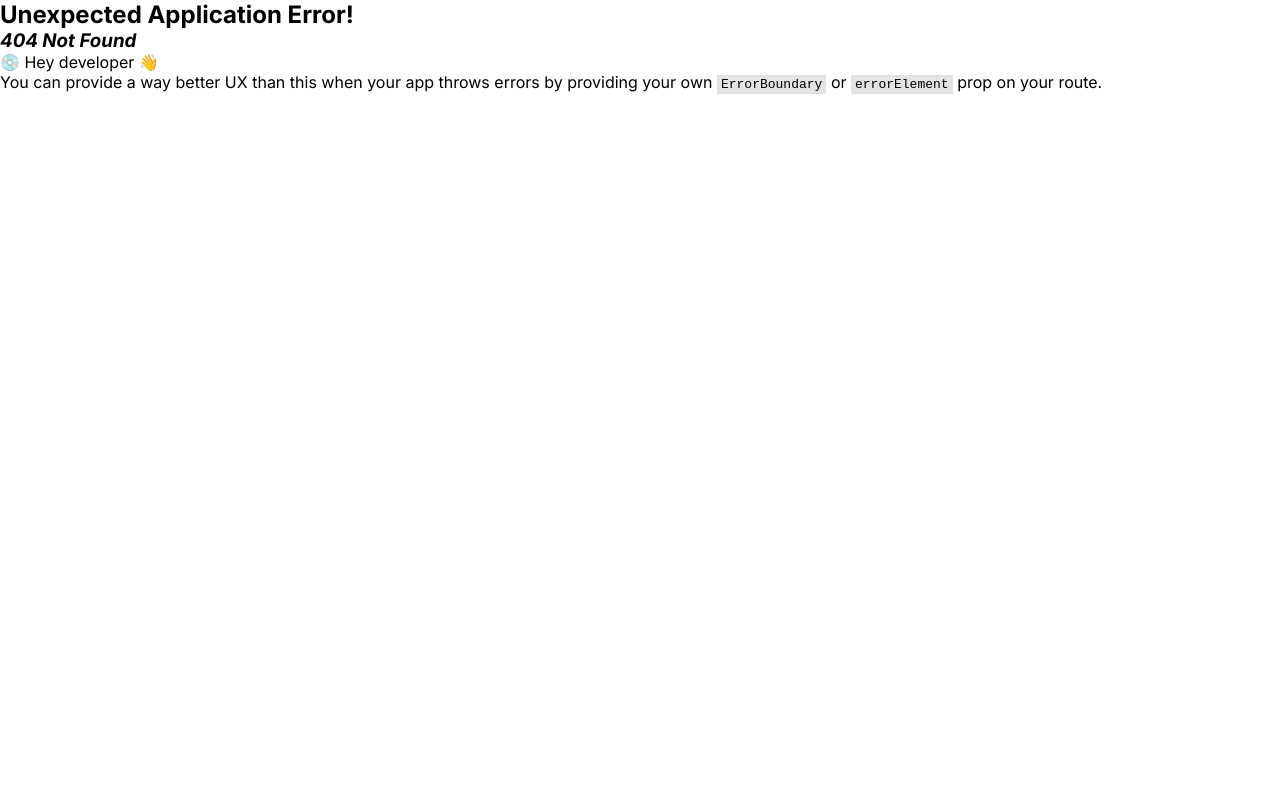
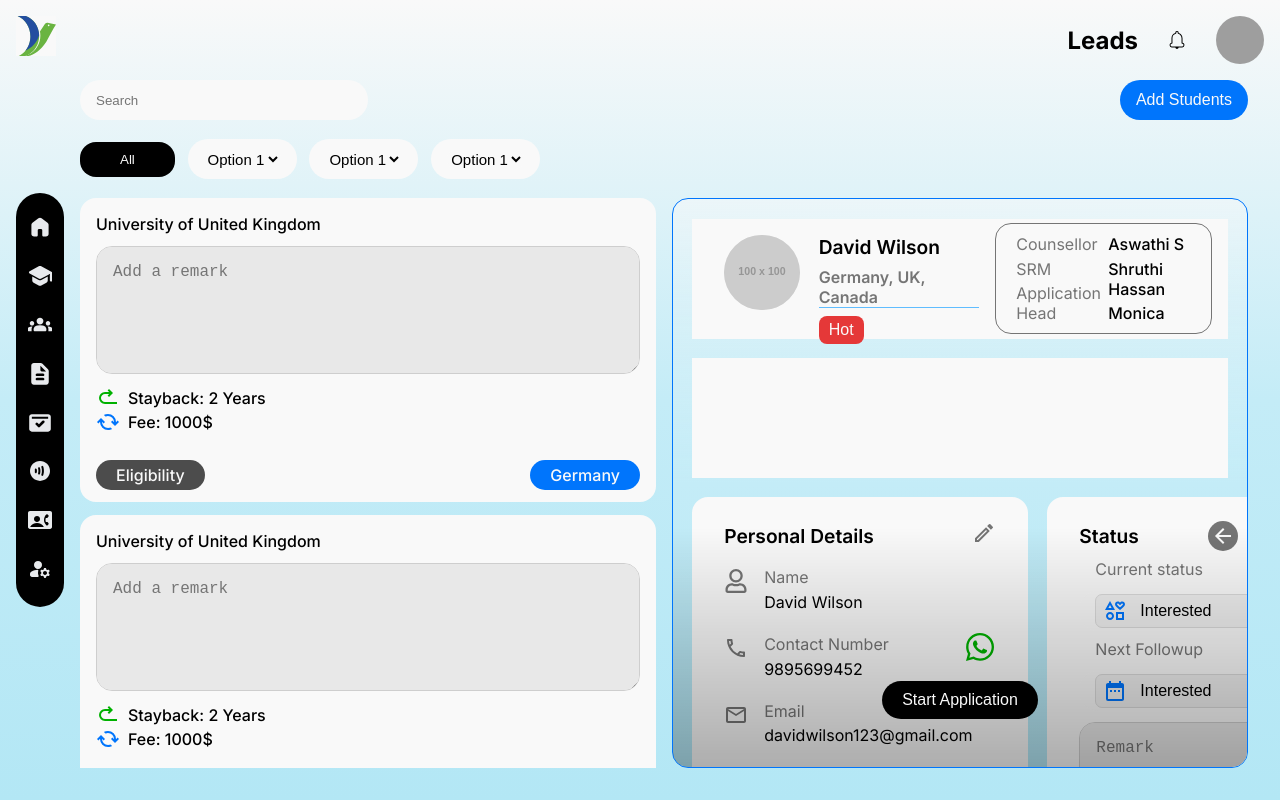
Before and after one commit to Arjunliljo/CRM, a React (Vite) app: page /university in a window 1280 px wide. Before the commit this address had no page. Built offline with nearby package versions, Linux system fonts and the light colour scheme; grey boxes are pictures that could not be loaded.

Commit message:
university

```diff
--- a/Sass/components/_card.scss
+++ b/Sass/components/_card.scss
@@ -2,11 +2,12 @@
 
 .card {
   background-color: variables.$color-white;
-  height: variables.$card-height;
+  min-height: variables.$card-height;
   border-radius: variables.$radius-md;
   padding: variables.$padding-md;
   transition: all 0.3s ease-in-out;
   cursor: pointer;
+
   &-body {
     display: flex;
     flex-direction: column;
@@ -44,6 +45,13 @@
     &-bottom {
       flex: 1;
 
+      &-iconsUniversity {
+        display: flex;
+        flex-direction: column;
+        align-items: start;
+        justify-content: start;
+      }
+
       &-icons {
         display: flex;
         align-items: center;
@@ -57,6 +65,13 @@
           gap: 0.5rem;
           font-weight: 500;
         }
+      }
+
+      &-countryEligible {
+        display: flex;
+        align-items: end;
+        justify-content: space-between;
+        margin-bottom: 1rem;
       }
 
       &-country {
@@ -133,3 +148,6 @@
     }
   }
 }
+.cardHead {
+  font-weight: 500;
+}
--- a/global/store.js
+++ b/global/store.js
@@ -3,6 +3,7 @@ import generalSlice from "./generalSlice";
 import leadsSlice from "./leadsSlice";
 import userSlice from "./userSlice";
 import studentsSlice from "./studentsSlice";
+import universitySlice from "./universitySlice";
 
 const store = configureStore({
   reducer: {
@@ -10,6 +11,7 @@ const store = configureStore({
     leads: leadsSlice,
     user: userSlice,
     students: studentsSlice,
+    universitys: universitySlice,
   },
 });
 
--- a/global/universitySlice.js
+++ b/global/universitySlice.js
@@ -1,29 +1,30 @@
 import { createSlice } from "@reduxjs/toolkit";
 
-const studentsSlice = createSlice({
+const universitySlice = createSlice({
   name: "university",
   initialState: {
-    autoStudentsAssign: true,
-    curStudent: {},
+    autoUniversitysAssign: true,
+    curUniversity: {},
   },
   reducers: {
-    setAutoStudentsAssign: (state, action) => {
-      state.autoStudentsAssign = action.payload;
+    setAutoUniversitysAssign: (state, action) => {
+      state.autoUniversitysAssign = action.payload;
 
       if (!action.payload) {
-        state.curStudent = {};
+        state.curUniversity = {};
       }
     },
-    setCurStudent(state, action) {
-      state.curStudent = action.payload;
+    setCurUniversity(state, action) {
+      state.curUniversity = action.payload;
 
       if (action.payload) {
-        state.autoStudentsAssign = true;
+        state.autoUniversitysAssign = true;
       }
     },
   },
 });
 
-export const { setAutoStudentsAssign, setCurStudent } = studentsSlice.actions;
+export const { setAutoUniversitysAssign, setCurUniversity } =
+  universitySlice.actions;
 
-export default studentsSlice.reducer;
+export default universitySlice.reducer;
--- a/router/router.jsx
+++ b/router/router.jsx
@@ -6,6 +6,7 @@ import UserCard from "../src/components/Card/UserCard";
 import Profilepage from "../src/pages/ProfilePage/ProfilePage";
 import User from "../src/pages/User/User";
 import Students from "../src/pages/Students/Students";
+import University from "../src/pages/Universities/University";
 
 export const router = createBrowserRouter([
   {
@@ -32,6 +33,10 @@ export const router = createBrowserRouter([
         path: "student",
         element: <Students />,
       },
+      {
+        path: "university",
+        element: <University />,
+      },
     ],
   },
 ]);
--- a/src/components/Card/ProfileCard/ProfileCardStatus.jsx
+++ b/src/components/Card/ProfileCard/ProfileCardStatus.jsx
@@ -1,6 +1,7 @@
 import { IoMdArrowForward, IoMdArrowBack } from "react-icons/io";
 import { MdOutlineInterests } from "react-icons/md";
 import { MdDateRange } from "react-icons/md";
+import EligibleBttn from "../../buttons/EligibleBttn";
 
 export default function ProfileCardStatus() {
   return (
@@ -58,7 +59,7 @@ export default function ProfileCardStatus() {
           <input type="text" className="selector-with-icon" />
         </div>
         <div className="eligible-head">
-          <button className="eligible-head-btn">Eligible Course</button>
+          <EligibleBttn>Eligible Course</EligibleBttn>
         </div>
       </form>
     </div>
--- /dev/null
+++ b/src/components/Card/UniversityCard.jsx
@@ -0,0 +1,90 @@
+import { useDispatch } from "react-redux";
+import Mover from "../../features/Mover";
+import CountryBtn from "../buttons/CountryBtn";
+import InfoBtn from "../buttons/InfoBtn";
+import HomeIcon from "../utils/Icons/HomeIcon";
+import NameBar from "./NameBar";
+import { useEffect, useRef, useState } from "react";
+import Students from "../../pages/Students/Students";
+import PrimaryBttn from "../buttons/PrimaryBttn";
+import EligibleBttn from "../buttons/EligibleBttn";
+import { color } from "framer-motion";
+
+function UniversityCard({ university, set, onSet }) {
+  const [isSelected, setIsSelected] = useState(university?._id === set?._id);
+  const targetRef = useRef(null);
+
+  useEffect(() => {
+    setIsSelected(university?._id === set?._id);
+  }, [set, university]);
+
+  const dispatch = useDispatch();
+  const handleStudentSelect = () => {
+    dispatch(onSet(university));
+    setTimeout(() => {
+      targetRef.current.scrollIntoView({
+        behavior: "smooth",
+        block: "nearest",
+      });
+    }, 500);
+  };
+
+  return (
+    <div
+      className={`card ${isSelected ? "selectedCard" : ""}`}
+      onClick={handleStudentSelect}
+      id={`${university?._id}`}
+      ref={targetRef}
+    >
+      <div className="card-head">
+        <p className="cardHead">{university.Uname}</p>
+        {/* <Mover num={university.num} /> */}
+      </div>
+      <div className="card-body">
+        {/* <div className="card-body-top">
+          <NameBar lead={university} />
+          <InfoBtn color="white" bgcl="green">
+            Interested
+          </InfoBtn>
+        </div> */}
+        <div className="card-body-mid">
+          <textarea
+            type="text"
+            placeholder="Add a remark"
+            onClick={(e) => e.preventDefault()}
+          />
+        </div>
+
+        <div className="card-body-bottom">
+          <div className="card-body-bottom-iconsUniversity">
+            <div className="card-body-bottom-icons-item">
+              <HomeIcon
+                path="u-turn"
+                color="#00b100"
+                style={{ transform: "rotate(270deg)" }}
+              />
+              <p> Stayback: {university.year} Years</p>
+            </div>
+            <div className="card-body-bottom-icons-item">
+              <HomeIcon
+                path="retry"
+                color="#0075fc"
+                style={{ transform: "rotate(270deg)" }}
+              />
+              <p>Fee: {university.fee}$ </p>
+            </div>
+          </div>
+        </div>
+
+        <div className="card-body-bottom-countryEligible">
+          <CountryBtn>{university.eligibility}</CountryBtn>
+          <CountryBtn style={{ backgroundColor: "#0075fc" }}>
+            {university.country}
+          </CountryBtn>
+        </div>
+      </div>
+    </div>
+  );
+}
+
+export default UniversityCard;
--- /dev/null
+++ b/src/components/buttons/EligibleBttn.jsx
@@ -0,0 +1,5 @@
+function EligibleBttn({ children }) {
+  return <button className="eligible-head-btn">{children}</button>;
+}
+
+export default EligibleBttn;
--- a/src/layout/Navbar.jsx
+++ b/src/layout/Navbar.jsx
@@ -25,7 +25,7 @@ export default function Navbar() {
         </NavLink>
       </li>
       <li>
-        <NavLink to="/tick">
+        <NavLink to="/university">
           <HomeIcon path="tick" />
         </NavLink>
       </li>
--- a/src/pages/Universities/University.jsx
+++ b/src/pages/Universities/University.jsx
@@ -10,45 +10,49 @@ import ProfileCard from "../../components/Card/ProfileCard/ProfileCard";
 import StartApplication from "../../components/Card/ProfileCard/StartApplication";
 import { setCurStudent } from "../../../global/studentsSlice";
 import StudentsCard from "../../components/Card/StudentsCard";
+import All from "../../components/buttons/All";
+import { setCurUniversity } from "../../../global/universitySlice";
+import UniversityCard from "../../components/Card/UniversityCard";
 
-const student = {
+const university = {
   num: 3,
-  name: "John Doe",
+  Uname: "University of United Kingdom",
   img: "https://via.placeholder.com/150",
   number: 1234567890,
   status: "Interested",
   statusColor: "red",
   remark:
     "Lorem ipsum dolor sit amet consectetur adipisicing elit. Quisquam, quos.",
-  applications: 2,
-  attempts: 1,
+  year: 2,
+  fee: 1000,
+  eligibility: "Eligibility",
   country: "Germany",
   count: 3,
 };
 const arr = [...Array(500)].map((_, i) => {
-  const obj = { ...student, _id: i };
+  const obj = { ...university, _id: i };
   return obj;
 });
 
 export default function University() {
-  const { autoStudentsAssign, curStudent } = useSelector(
-    (state) => state.students
+  const { autoUniversitysAssign, curUniversity } = useSelector(
+    (state) => state.universitys
   );
 
   const ISearchBar = <SearchBar />;
   //   const IAutoBtn = <AutoBtn onSet={setAutoLeadsAssign} set={autoLeadsAssign} />;
-  const IContents = arr?.map((student, index) => (
-    <StudentsCard
+  const IContents = arr?.map((university, index) => (
+    <UniversityCard
       key={index}
-      onSet={setCurStudent}
-      set={curStudent}
-      student={student}
+      onSet={setCurUniversity}
+      set={curUniversity}
+      university={university}
     />
   ));
 
   //   const ISelector = <Selector />;
   const IPrimaryBttn = <PrimaryBttn>Add Students</PrimaryBttn>;
-  const IAllLeads = <AllLeads />;
+  const IAll = <All />;
   const ISelectorOne = <Selector />;
   const ISelectorTwo = <Selector />;
   const ISelectorThree = <Selector />;
@@ -59,7 +63,7 @@ export default function University() {
   const TopRight = [<div key="primary-btn">{IPrimaryBttn}</div>];
 
   const BottomLeft = [
-    <div key="all-leads">{IAllLeads}</div>,
+    <div key="all-leads">{IAll}</div>,
     <div key="selector-one">{ISelectorOne}</div>,
     <div key="selector-two">{ISelectorTwo}</div>,
     <div key="selector-three">{ISelectorThree}</div>,
@@ -74,7 +78,7 @@ export default function University() {
       TopLeft={TopLeft}
       TopRight={TopRight}
       IContents={IContents}
-      switching={autoStudentsAssign}
+      switching={autoUniversitysAssign}
       BottomLeft={BottomLeft}
       BottomRight={BottomRight}
       ProfileCard={IProfileCard}
--- a/styles/styles.css
+++ b/styles/styles.css
@@ -192,12 +192,7 @@ textarea::placeholder {
   overflow: scroll;
   scrollbar-width: none;
   border: 1px solid #0075fc;
-  background: linear-gradient(
-    to bottom,
-    rgba(249, 249, 249, 0.5),
-    #c4ecf7,
-    #b3e7f5
-  );
+  background: linear-gradient(to bottom, rgba(249, 249, 249, 0.5), #c4ecf7, #b3e7f5);
   position: relative;
 }
 .main-body .main-body-box-right::-webkit-scrollbar {
@@ -285,24 +280,6 @@ textarea::placeholder {
   height: fit-content;
 }
 
-.allbttn {
-  background-color: #000000;
-  color: #f9f9f9;
-  padding: 10px 40px;
-  border-radius: 1rem;
-  height: fit-content;
-  border: none;
-}
-
-.headBttns {
-  background-color: #f9f9f9;
-  color: #000000;
-  padding: 10px 40px;
-  border-radius: 1rem;
-  height: fit-content;
-  border: none;
-}
-
 .hot-btn {
   background-color: #e53838;
   color: #f9f9f9;
@@ -370,6 +347,24 @@ textarea::placeholder {
   width: 50%;
 }
 
+.allbttn {
+  background-color: #000000;
+  color: #f9f9f9;
+  padding: 10px 40px;
+  border-radius: 1rem;
+  height: fit-content;
+  border: none;
+}
+
+.headBttns {
+  background-color: #f9f9f9;
+  color: #000000;
+  padding: 10px 40px;
+  border-radius: 1rem;
+  height: fit-content;
+  border: none;
+}
+
 .select-container {
   padding: 0rem 1rem;
   height: 2.5rem;
@@ -421,7 +416,7 @@ textarea::placeholder {
 
 .card {
   background-color: #f9f9f9;
-  height: 19rem;
+  min-height: 19rem;
   border-radius: 1rem;
   padding: 1rem;
   transition: all 0.3s ease-in-out;
@@ -463,6 +458,12 @@ textarea::placeholder {
 .card-body-bottom {
   flex: 1;
 }
+.card-body-bottom-iconsUniversity {
+  display: flex;
+  flex-direction: column;
+  align-items: start;
+  justify-content: start;
+}
 .card-body-bottom-icons {
   display: flex;
   align-items: center;
@@ -475,6 +476,12 @@ textarea::placeholder {
   align-items: center;
   gap: 0.5rem;
   font-weight: 500;
+}
+.card-body-bottom-countryEligible {
+  display: flex;
+  align-items: end;
+  justify-content: space-between;
+  margin-bottom: 1rem;
 }
 .card-body-bottom-country {
   display: flex;
@@ -538,6 +545,10 @@ textarea::placeholder {
   display: flex;
   align-items: center;
   gap: 0.5rem;
+}
+
+.cardHead {
+  font-weight: 500;
 }
 
 .profileCard {
```
